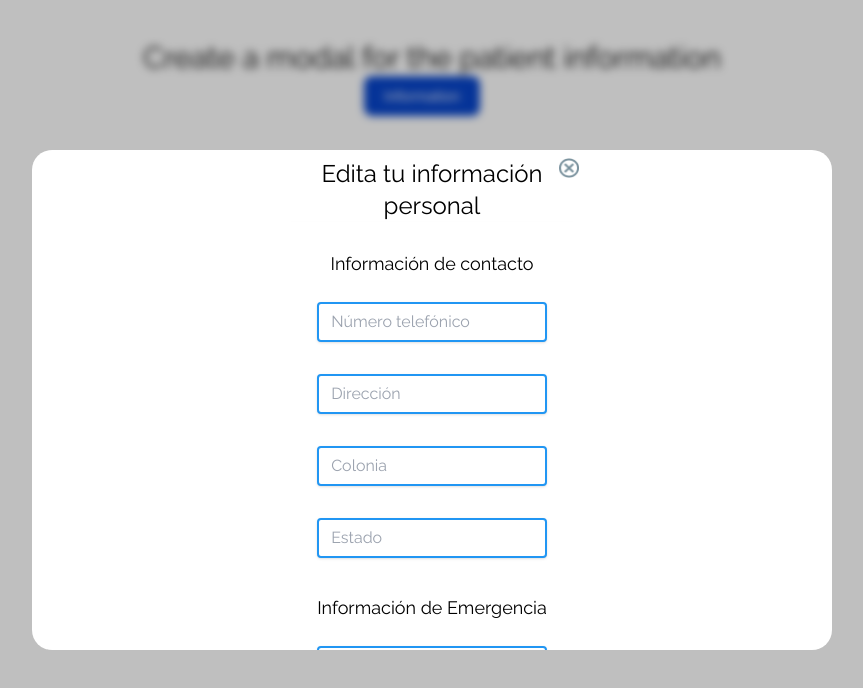
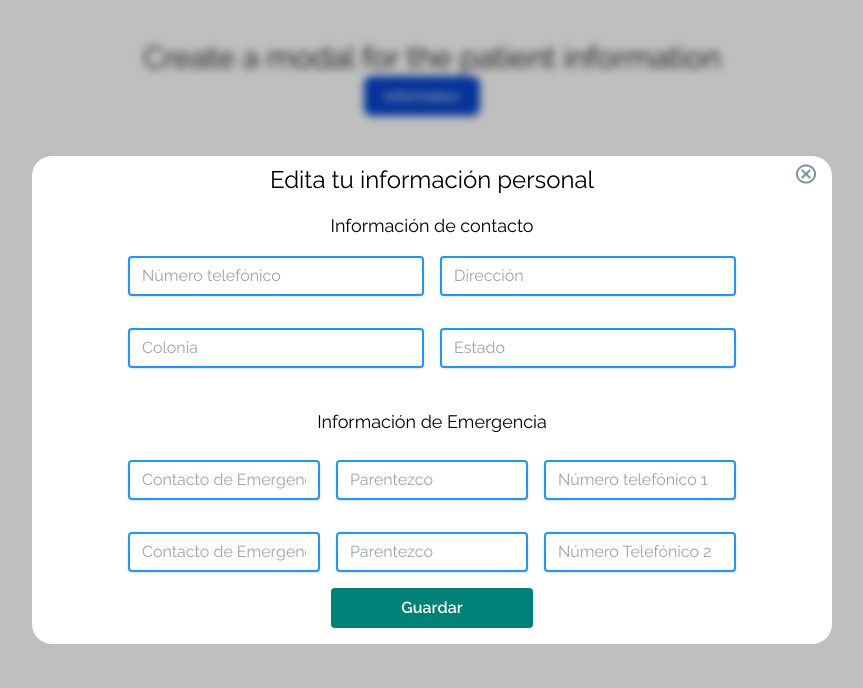
Before and after one commit to KodeClinic/front_KodeClinic, a Next.js app: page /DashboardPat in a window 1280 px wide. Shown: the top 688 px of the page, without its empty margins (208-1071 px from the left). Built offline with nearby package versions, Linux system fonts and the light colour scheme.

Commit message:
Responsive Edit Patient information

```diff
--- a/components/EditInformation.jsx
+++ b/components/EditInformation.jsx
@@ -7,83 +7,83 @@ export default function EditInformation({ isVisible }) {
         <div className="fixed inset-0 bg-black bg-opacity-25 backdrop-blur-sm flex justify-center items-center ">
             <div className="px-4 bg-white flex flex-col w-[328px] rounded-[20px] lg:w-[800px] lg:[870px]">
                 <div className="flex-col flex text-center items-center ">
-                    <div className="max-h-[500px] overflow-y-auto">
+                    <div className="max-h-[500px]  overflow-y-auto lg:w-full ">
                         <div className="flex justify-end w-full mt-2">
                             <img src="assets/icons/Close-icon.png" alt="Close" className="w-[20px] h-[20px] absolute " />
                         </div>
                         <div className="text-center">
                             <p className='text-2xl
-                            '>Edita tu información</p>
-                            <p className='text-2xl'>personal</p>
+                            '>Edita tu información personal</p>
+
                         </div>
                         {/* Formulario */}
-                        <form className="max-w-md mx-auto bg-white shadow-md px-8 pt-1 pb-8 mb-4">
-                            <div className="mb-3">
+                        <form className="lg:mx-20 mx-auto items-center bg-white px-8 pt-1 pb-8 mb-4 lg:w-auto lg:p-0">
+                            <div className="mb-0">
                                 {/* Información de contacto */}
-                                <p className="py-6 text-lg">Información de contacto</p>
-                                <div className="flex flex-col lg:[]">
+                                <p className="py-4 text-lg">Información de contacto</p>
+                                <div className="flex flex-col lg:grid-cols-2 lg:grid lg:gap-4">
                                     <input
-                                        className="shadow mb-8 flex appearance-none border-2 border-primary_main rounded w-full py-2 px-3 text-gray-700 leading-tight focus:outline-none focus:shadow-outline"
+                                        className="shadow mb-8 flex appearance-none border-2 border-primary_main rounded w-full py-2 px-3 text-gray-700 leading-tight focus:outline-none focus:shadow-outline lg:mb-4"
                                         id="telefono"
                                         type="tel"
                                         placeholder="Número telefónico"
                                     />
                                     <input
-                                        className="shadow mb-8 flex appearance-none border-2 border-primary_main rounded w-full py-2 px-3 text-gray-700 leading-tight focus:outline-none focus:shadow-outline"
+                                        className="shadow mb-8 flex appearance-none border-2 border-primary_main rounded w-full py-2 px-3 text-gray-700 leading-tight focus:outline-none focus:shadow-outline lg:mb-4"
                                         id="direccion"
                                         type="text"
                                         placeholder="Dirección"
                                     />
                                     <input
-                                        className="shadow mb-8 flex appearance-none border-2 border-primary_main rounded w-full py-2 px-3 text-gray-700 leading-tight focus:outline-none focus:shadow-outline"
+                                        className="shadow mb-8 flex appearance-none border-2 border-primary_main rounded w-full py-2 px-3 text-gray-700 leading-tight focus:outline-none focus:shadow-outline lg:mb-4"
                                         id="colonia"
                                         type="text"
                                         placeholder="Colonia"
                                     />
                                     <input
-                                        className="shadow flex appearance-none border-2 border-primary_main rounded w-full py-2 px-3 text-gray-700 leading-tight focus:outline-none focus:shadow-outline"
+                                        className="shadow flex appearance-none border-2 border-primary_main rounded w-full py-2 px-3 text-gray-700 leading-tight focus:outline-none focus:shadow-outline lg:mb-4"
                                         id="estado"
                                         type="text"
                                         placeholder="Estado"
                                     />
                                 </div>
                             </div>
-                            <div className="mb-6">
+                            <div className="mb-0">
                                 {/* Información de emergencia */}
-                                <p className="py-6 text-lg">Información de Emergencia</p>
-                                <div className="flex flex-col">
+                                <p className="py-6 text-lg ">Información de Emergencia</p>
+                                <div className="flex flex-col lg:grid-cols-3 lg:grid lg:gap-4">
                                     <input
-                                        className="shadow mb-8 flex appearance-none border-2 border-primary_main rounded w-full py-2 px-3 text-gray-700 leading-tight focus:outline-none focus:shadow-outline"
+                                        className="shadow mb-8 flex appearance-none border-2 border-primary_main rounded w-full py-2 px-3 text-gray-700 leading-tight focus:outline-none focus:shadow-outline lg:mb-4"
                                         id="contacto_emergencia_1"
                                         type="tel"
                                         placeholder="Contacto de Emergencia 1"
                                     />
                                     <input
-                                        className="shadow mb-8 flex appearance-none border-2 border-primary_main rounded w-full py-2 px-3 text-gray-700 leading-tight focus:outline-none focus:shadow-outline"
+                                        className="shadow mb-8 flex appearance-none border-2 border-primary_main rounded w-full py-2 px-3 text-gray-700 leading-tight focus:outline-none focus:shadow-outline lg:mb-4"
                                         id="parentezco_1"
                                         type="text"
                                         placeholder="Parentezco"
                                     />
                                     <input
-                                        className="shadow mb-8 flex appearance-none border-2 border-primary_main rounded w-full py-2 px-3 text-gray-700 leading-tight focus:outline-none focus:shadow-outline"
+                                        className="shadow mb-8 flex appearance-none border-2 border-primary_main rounded w-full py-2 px-3 text-gray-700 leading-tight focus:outline-none focus:shadow-outline lg:mb-4"
                                         id="telefono_emergencia_1"
                                         type="tel"
                                         placeholder="Número telefónico 1"
                                     />
                                     <input
-                                        className="shadow mb-8 flex appearance-none border-2 border-primary_main rounded w-full py-2 px-3 text-gray-700 leading-tight focus:outline-none focus:shadow-outline"
+                                        className="shadow mb-8 flex appearance-none border-2 border-primary_main rounded w-full py-2 px-3 text-gray-700 leading-tight focus:outline-none focus:shadow-outline lg:mb-4"
                                         id="contacto_emergencia_2"
                                         type="tel"
                                         placeholder="Contacto de Emergencia 2"
                                     />
                                     <input
-                                        className="shadow mb-8 flex appearance-none border-2 border-primary_main rounded w-full py-2 px-3 text-gray-700 leading-tight focus:outline-none focus:shadow-outline"
+                                        className="shadow mb-8 flex appearance-none border-2 border-primary_main rounded w-full py-2 px-3 text-gray-700 leading-tight focus:outline-none focus:shadow-outline lg:mb-4"
                                         id="parentezco_2"
                                         type="text"
                                         placeholder="Parentezco"
                                     />
                                     <input
-                                        className="shadow mb-2 flex appearance-none border-2 border-primary_main rounded w-full py-2 px-3 text-gray-700 leading-tight focus:outline-none focus:shadow-outline"
+                                        className="shadow mb-8 flex appearance-none border-2 border-primary_main rounded w-full py-2 px-3 text-gray-700 leading-tight focus:outline-none focus:shadow-outline lg:mb-4"
                                         id="telefono_emergencia_2"
                                         type="tel"
                                         placeholder="Número Telefónico 2"
@@ -92,7 +92,7 @@ export default function EditInformation({ isVisible }) {
                             </div>
                             {/* Botón de guardar */}
                             <button
-                                className="bg-green_button w-full hover:bg-blue-700 text-white font-semibold py-2 px-4 rounded focus:outline-none focus:shadow-outline"
+                                className="bg-green_button w-full lg:w-1/3 hover:bg-blue-700 text-white font-semibold py-2 px-4 rounded focus:outline-none focus:shadow-outline"
                                 type="button"
                             >
                                 Guardar
```
